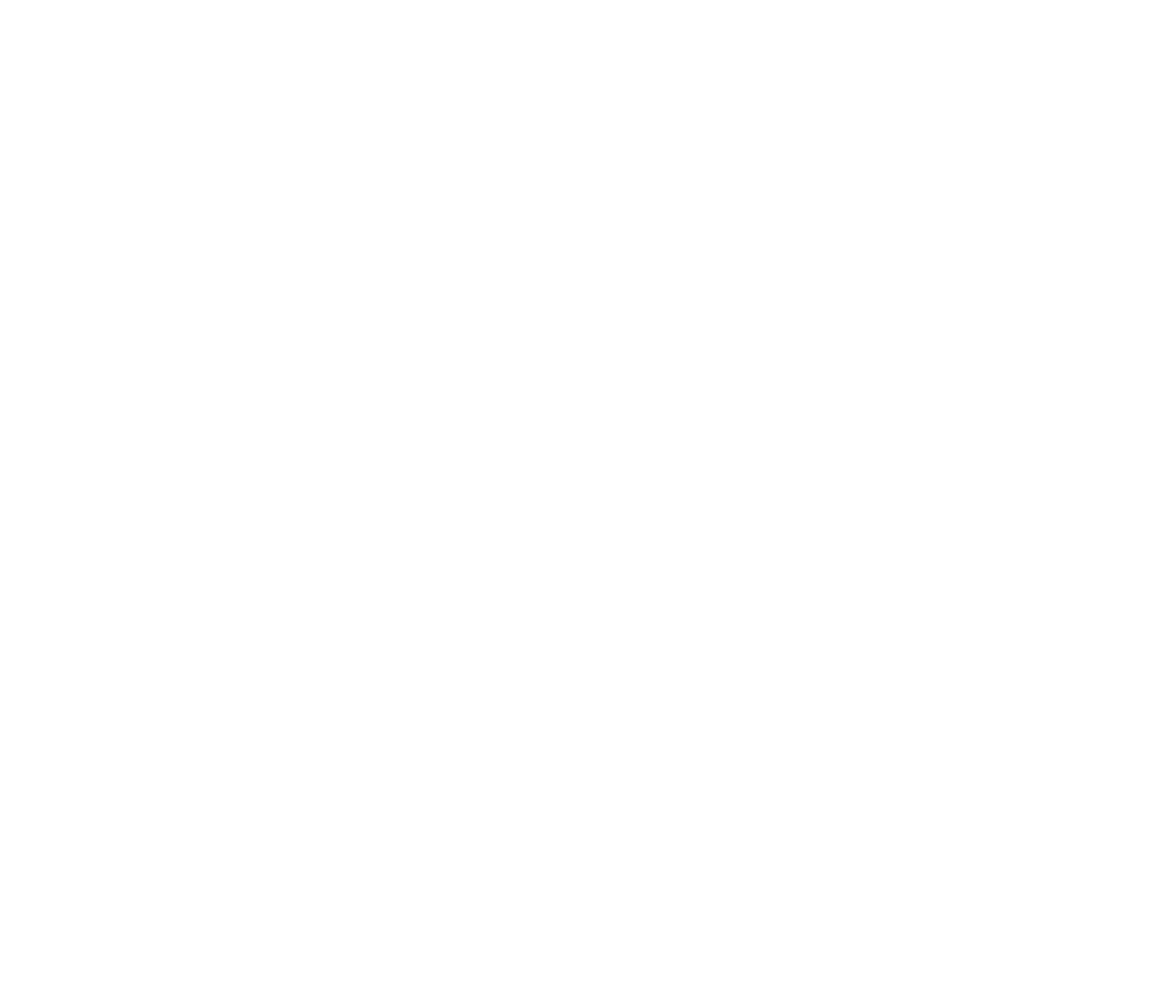
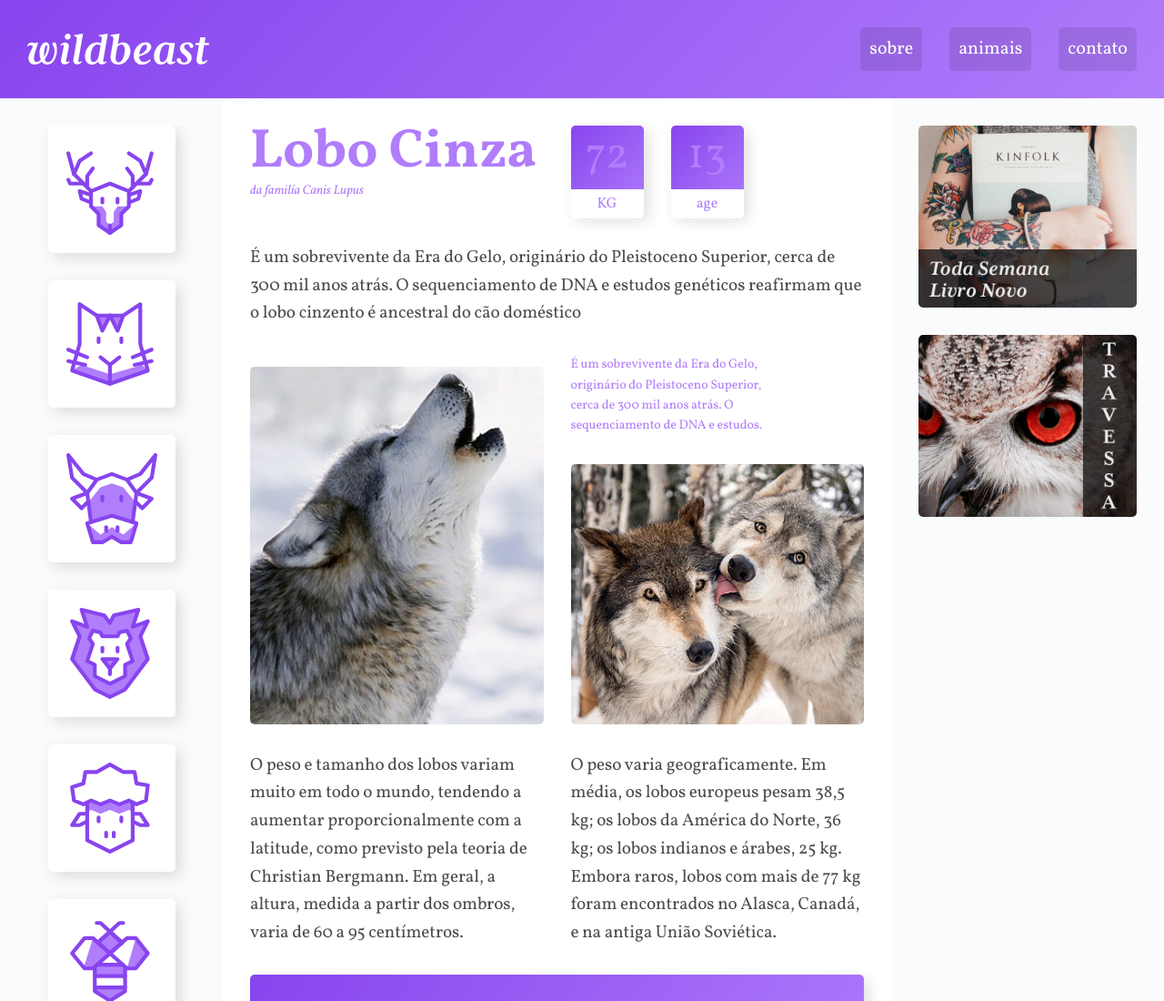
Before and after one commit to Samuel-ab-dev/WildBeasts, a plain HTML site: page index.html in a window 1280 px wide. Shown: the top 1100 px of the page at 91% size. Before the commit the page ends 800 px from the top, so only its background shows below. Drawn offline with Linux system fonts and the light colour scheme.

Commit message:
conclusao

```diff
--- /dev/null
+++ b/css/structure.css
@@ -0,0 +1,284 @@
+.container {
+  display: grid;
+  grid-template-columns: minmax(160px, 1fr) 3fr 300px;
+  grid-template-areas:
+    "header header header"
+    "sidenav content ads"
+    "footer footer footer";
+}
+
+.header {
+  grid-area: header;
+  background: var(--gradient);
+  padding: 30px;
+  display: grid;
+  grid-template-columns: 1fr auto;
+  align-items: center;
+}
+
+.logo {
+  max-width: 200px;
+}
+
+.header nav ul {
+  display: flex;
+  flex-wrap: wrap;
+}
+
+.header nav a {
+  display: block;
+  padding: 10px;
+  color: var(--w);
+  font-size: 1.25em;
+  background: var(--back);
+  border-radius: 5px;
+  transition: 0.1s;
+}
+
+.header li + li {
+  margin-left: 30px;
+}
+
+.header nav a:hover {
+  background: var(--back_1);
+}
+
+.sidenav {
+  grid-area: sidenav;
+  background: var(--c1);
+  padding: 30px;
+}
+
+.sidenav ul {
+  overflow-x: auto;
+}
+
+.sidenav li a {
+  display: block;
+  min-width: 60px;
+  max-width: 100px;
+  margin: 0 auto 30px auto;
+  padding: 20px;
+  background: var(--w);
+  border-radius: 5px;
+  box-shadow: var(--shadow);
+  transition: 0.1s ease-out;
+}
+
+.sidenav li a:hover {
+  background: var(--p2);
+}
+
+.content {
+  grid-area: content;
+  max-width: 900px;
+  margin: 0 auto;
+  padding: 30px;
+  display: grid;
+  grid-template-columns: 1fr 1fr;
+  gap: 30px;
+}
+
+.info p + p {
+  margin-top: 30px;
+}
+
+.title h1 {
+  font:
+    700 3.75em / 1 "Vollkorn",
+    Georgia,
+    serif;
+}
+
+.title span {
+  font-style: italic;
+  font-size: 0.875em;
+}
+
+.traces {
+  display: flex;
+  align-items: flex-start;
+}
+
+.traces > div {
+  width: 80px;
+  text-align: center;
+  background: var(--gradient);
+  border-radius: 5px;
+  box-shadow: var(--shadow);
+  position: relative;
+}
+
+.traces > div:first-child {
+  margin-right: 30px;
+}
+
+.number {
+  color: var(--p2);
+  font-size: 3em;
+  line-height: 1;
+  margin: 10px auto;
+}
+
+.traces span {
+  display: block;
+}
+
+.role {
+  background: var(--w);
+  border-radius: 0 0 5px 5px;
+  color: var(--p2);
+  padding: 5px 0;
+  position: relative;
+  top: 2px;
+}
+
+.highlight {
+  font-size: 0.875em;
+  max-width: 16em;
+}
+
+.quote,
+.attributes {
+  align-self: start;
+  padding: 30px;
+  border-radius: 5px;
+  background: var(--gradient);
+  box-shadow: var(--shadow);
+}
+
+.quote p {
+  font-style: italic;
+  font-size: 1.5em;
+  text-align: center;
+  max-width: 500px;
+  margin: 0 auto;
+  color: var(--w);
+}
+
+.attributes li {
+  color: var(--w);
+  font-family: Courier, monospace;
+  font-size: 1.125em;
+  font-weight: bold;
+  padding: 20px;
+}
+
+.attributes li:nth-child(n + 2) {
+  border-top: 2px solid var(--p2);
+}
+
+.col-wide {
+  grid-column: 1 / -1;
+}
+
+.img_1 {
+  grid-row: span 2;
+  align-self: end;
+}
+
+.img_2 {
+  align-self: end;
+}
+
+.ads {
+  grid-area: ads;
+  background: var(--c1);
+  display: grid;
+  align-content: start;
+  padding: 30px;
+  gap: 30px;
+  grid-template-columns: repeat(auto-fit, minmax(150px, 1fr));
+}
+
+.footer {
+  grid-area: footer;
+  background: var(--gradient);
+}
+
+.footer p {
+  color: var(--w);
+  text-align: center;
+  padding: 30px;
+}
+
+@keyframes arrow {
+  from {
+    right: 30px;
+  }
+  to {
+    right: 20px;
+  }
+}
+
+@media (max-width: 1200px) {
+  .container {
+    grid-template-areas:
+      "header header header"
+      "sidenav content content"
+      "sidenav ads ads"
+      "footer footer footer";
+  }
+}
+
+@media (max-width: 760px) {
+  .container {
+    grid-template-columns: 100%;
+    grid-template-areas:
+      "header"
+      "sidenav"
+      "content"
+      "ads"
+      "footer";
+  }
+
+  .header {
+    grid-template-columns: auto;
+  }
+  .logo {
+    margin-bottom: 20px;
+  }
+  .header nav a {
+    font-size: 1em;
+  }
+  .header li + li {
+    margin-left: 10px;
+  }
+
+  .sidenav {
+    position: relative;
+  }
+
+  .sidenav ul {
+    display: flex;
+    margin-left: auto;
+    margin-right: auto;
+    overflow-x: auto;
+  }
+
+  .sidenav:after {
+    content: "→";
+    position: absolute;
+    top: 5px;
+    right: 30px;
+    color: rgba(0, 0, 0, 0.3);
+    animation: arrow 0.5s ease-in 0s infinite alternate;
+  }
+
+  .sidenav ul li {
+    flex: 1 0 60px;
+  }
+
+  .sidenav {
+    padding: 0 30px;
+  }
+  .sidenav li a {
+    margin: 30px 30px 30px 0;
+  }
+}
+
+@media (max-width: 600px) {
+  .content {
+    grid-template-columns: auto;
+  }
+}
--- a/css/style.css
+++ b/css/style.css
@@ -0,0 +1,3 @@
+@import "../css/utilities/global.css";
+@import "../css/utilities/colors.css";
+@import "./structure.css";
--- /dev/null
+++ b/css/utilities/colors.css
@@ -0,0 +1,19 @@
+:root {
+  --w: #fff;
+  --p1: #8844ee;
+  --p2: #b07dfb;
+  --gradient: linear-gradient(135deg, var(--p1), var(--p2));
+  --back: rgba(0, 0, 0, 0.1);
+  --back_1: rgba(0, 0, 0, 0.5);
+  --c1: #fafbfc;
+  --shadow: 5px 5px 15px 0px rgba(44, 44, 44, 0.15);
+  --text: rgba(0, 0, 0, 0.7);
+}
+
+.p1 {
+  color: var(--p1);
+}
+
+.p2 {
+  color: var(--p2);
+}
--- /dev/null
+++ b/css/utilities/global.css
@@ -0,0 +1,39 @@
+* {
+  font-family: "Vollkorn", Georgia, serif;
+}
+
+body,
+p,
+h1,
+ul,
+li,
+blockquote {
+  margin: 0;
+  padding: 0;
+}
+
+li {
+  list-style: none;
+}
+
+a {
+  text-decoration: none;
+}
+
+img {
+  max-width: 100%;
+  width: 100%;
+  height: auto;
+  display: block;
+}
+
+img[src$=".jpg"] {
+  border-radius: 5px;
+}
+
+p {
+  font-size: 1.2em;
+  line-height: 1.6;
+  letter-spacing: -0.005em;
+  color: var(--text);
+}
--- a/index.html
+++ b/index.html
@@ -3,14 +3,104 @@
 
 <head>
   <meta charset="UTF-8">
-  <meta name="viewport" content="width=device-width, initial-scale=1.0">
+  <meta name="viewport" content="width=device-width, initial-scale=1.0, shrink-to-fit=no">
   <meta name="description" content="Estudo de Grid layout">
-  <link rel="stylesheet" href="./css/style.css">
+  <link rel="preconnect" href="https://fonts.googleapis.com">
+  <link rel="preconnect" href="https://fonts.gstatic.com" crossorigin>
+  <link href="https://fonts.googleapis.com/css2?family=Vollkorn:ital,wght@0,400..900;1,400..900&display=swap" rel="stylesheet">
+  <link rel="preload" href="./css/style.min.css" as="style">
+  <link rel="stylesheet" href="./css/style.min.css">
   <title>WildBeasts</title>
 </head>
 
 <body>
 
+  <div class="container">
+    <header class="header">
+      <a href="#" class="logo"><img src="./img/wildbeast.svg" width="215" height="36" alt="WildBeasts"></a>
+      <nav class="nav">
+        <ul class="list">
+          <li><a href="#">sobre</a></li>
+          <li><a href="#">animais</a></li>
+          <li><a href="#">contato</a></li>
+        </ul>
+      </nav>
+    </header>
+
+    <nav class="sidenav">
+      <ul>
+        <li><a href="#"><img src="./img/icones/cervo.svg" width="100" height="100" alt="Cervo"></a></li>
+        <li><a href="#"><img src="./img/icones/gato.svg" width="100" height="100" alt="Gato"></a></li>
+        <li><a href="#"><img src="./img/icones/vaca.svg" width="100" height="100" alt="Vaca"></a></li>
+        <li><a href="#"><img src="./img/icones/leao.svg" width="100" height="100" alt="Leão"></a></li>
+        <li><a href="#"><img src="./img/icones/ovelha.svg" width="100" height="100" alt="Ovelha"></a></li>
+        <li><a href="#"><img src="./img/icones/abelha.svg" width="100" height="100" alt="Abelha"></a></li>
+      </ul>
+    </nav>
+
+    <main class="content">
+      <div class="title">
+        <h1 class="p2">Lobo Cinza</h1>
+        <span class="p2">da familía Canis Lupus</span>
+      </div>
+
+      <div class="traces">
+        <div>
+          <span class="number">72</span>
+          <span class="role">KG</span>
+        </div>
+        <div>
+          <span class="number">13</span>
+          <span class="role">age</span>
+        </div>
+      </div>
+
+      <p class="col-wide">É um sobrevivente da Era do Gelo, originário do Pleistoceno Superior, cerca de 300 mil anos atrás. O sequenciamento de DNA e estudos genéticos reafirmam que o lobo cinzento é ancestral do cão doméstico</p>
+
+      <img class="img_1" src="./img/wolf1.jpg" width="300" height="365" alt="Lobo">
+      <p class="highlight p2">É um sobrevivente da Era do Gelo, originário do Pleistoceno Superior, cerca de 300 mil anos atrás. O sequenciamento de DNA e estudos.</p>
+
+      <img class="img_2" src="./img/wolf2.jpg" width="300" height="266" alt="Dois lobos">
+      <p>O peso e tamanho dos lobos variam muito em todo o mundo, tendendo a aumentar proporcionalmente com a latitude, como previsto pela teoria de Christian Bergmann. Em geral, a altura, medida a partir dos ombros, varia de 60 a 95 centímetros.</p>
+
+      <p>O peso varia geograficamente. Em média, os lobos europeus pesam 38,5 kg; os lobos da América do Norte, 36 kg; os lobos indianos e árabes, 25 kg. Embora raros, lobos com mais de 77 kg foram encontrados no Alasca, Canadá, e na antiga União Soviética.</p>
+
+      <blockquote class="quote col-wide">
+        <p>“Há algo no uivar do lobo que tira um homem do aqui e agora e o transporta para uma floresta da mente.”</p>
+      </blockquote>
+
+      <ul class="attributes">
+        <li>Surgiu: 12.000 anos</li>
+        <li>Tipo: Mamífero</li>
+        <li>Idade Média: 13 anos</li>
+        <li>Macho adulto: 80kg</li>
+        <li>Fêmea adulta: 55kg</li>
+        <li>Família: Lupus</li>
+      </ul>
+
+      <div class="info">
+        <p>É um sobrevivente da Era do Gelo, originário do Pleistoceno Superior, cerca de 300 mil anos atrás. O sequenciamento de DNA e estudos genéticos reafirmam que o lobo cinzento é ancestral do cão doméstico.</p>
+        <p>É um sobrevivente da Era do Gelo, originário do Pleistoceno Superior, cerca de 300 mil anos atrás. O sequenciamento de DNA e estudos genéticos reafirmam que o lobo cinzento é ancestral do cão doméstico.</p>
+      </div>
+
+      <img class=" img_3 col-wide" src="./img/wolf3.jpg" width="620" height="270" alt="Três lobos">
+    </main>
+
+    <aside class="ads">
+      <div class="ads_item">
+        <img src="./img/anuncio-1.jpg" width="600" height="500" alt="">
+      </div>
+      <div class="ads_item">
+        <img src="./img/anuncio-2.jpg" width="600" height="500" alt="">
+      </div>
+    </aside>
+
+    <footer class="footer">
+      <p>Origamid © 2012 - 2017. Alguns direitos reservados.</p>
+    </footer>
+
+  </div>
+
 </body>
 
 </html>
```
Also changed, not shown: css/style.min.css (added), img/anuncio-1.jpg (added), img/anuncio-2.jpg (added), img/icones/abelha.svg (added), img/icones/cervo.svg (added), img/icones/gato.svg (added), img/icones/leao.svg (added), img/icones/ovelha.svg (added), img/icones/vaca.svg (added), img/wildbeast.svg (added), img/wolf1.jpg (added), img/wolf2.jpg (added), img/wolf3.jpg (added).
